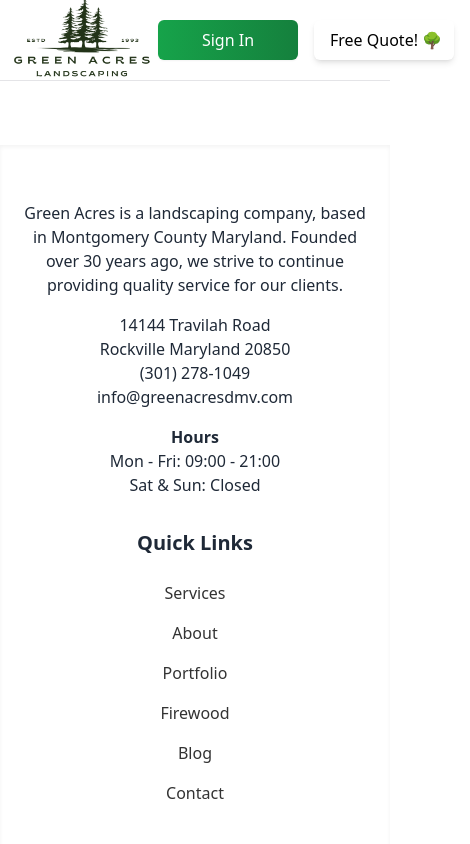
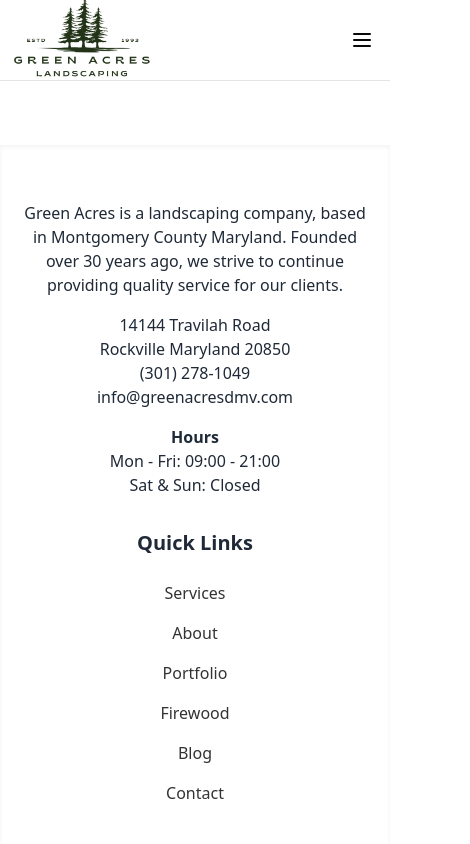
Before and after one commit to 0ETERATION1/greenacres, a Next.js app: page /firewood in a window 390 px wide. Shown: the top 844 px of the page, 470 px wide, since content can reach past the window. Built offline with nearby package versions, Linux system fonts and the light colour scheme.

Commit message:
hamburger menu on mobile

```diff
--- a/components/Navbar.tsx
+++ b/components/Navbar.tsx
@@ -1,5 +1,6 @@
 "use client";
 
+import { useState } from "react";
 import Link from "next/link";
 import { useScrollPosition } from "@/hooks/useScrollPosition";
 import { cn } from "@/lib/utils";
@@ -12,6 +13,11 @@
 
 export default function Navbar() {
   const { scrollPosition } = useScrollPosition();
+  const [isMobileMenuOpen, setIsMobileMenuOpen] = useState(false);
+
+  const toggleMobileMenu = () => {
+    setIsMobileMenuOpen(!isMobileMenuOpen);
+  };
 
   return (
     <div
@@ -37,7 +43,30 @@
             </NavigationMenu>
           </div>
 
-          {/* Center: Navigation Links */}
+          {/* Hamburger Menu Button (visible only on mobile) */}
+          <button
+            onClick={toggleMobileMenu}
+            className="md:hidden p-2"
+            aria-label="Toggle menu"
+          >
+            <svg
+              className="w-6 h-6"
+              fill="none"
+              strokeLinecap="round"
+              strokeLinejoin="round"
+              strokeWidth="2"
+              viewBox="0 0 24 24"
+              stroke="currentColor"
+            >
+              {isMobileMenuOpen ? (
+                <path d="M6 18L18 6M6 6l12 12" />
+              ) : (
+                <path d="M4 6h16M4 12h16M4 18h16" />
+              )}
+            </svg>
+          </button>
+
+          {/* Desktop Navigation */}
           <NavigationMenu className="hidden md:flex flex-1 justify-center">
             <NavigationMenuList className="flex items-center space-x-6">
               <NavigationMenuItem>
@@ -49,7 +78,7 @@
               </NavigationMenuItem>
 
               <NavigationMenuItem>
-                <Link href="/about" legacyBehavior passHref>
+                <Link href="/" legacyBehavior passHref>
                   <NavigationMenuLink className="nav-link">
                     About
                   </NavigationMenuLink>
@@ -90,8 +119,8 @@
             </NavigationMenuList>
           </NavigationMenu>
 
-          {/* Right: Contact Buttons */}
-          <div className="flex items-center gap-4 pr-4">
+          {/* Right: Contact Buttons (hidden on mobile) */}
+          <div className="hidden md:flex items-center gap-4 pr-4">
             <Link
               href="https://secure.copilotcrm.com/client/login/portal/423"
               className="
@@ -132,6 +161,66 @@
             </Link>
           </div>
         </div>
+
+        {/* Mobile Menu */}
+        {isMobileMenuOpen && (
+          <div className="md:hidden">
+            <div className="px-2 pt-2 pb-3 space-y-1 bg-white border-t">
+              <Link
+                href="/services"
+                className="block px-3 py-2 rounded-md text-base font-medium hover:bg-gray-50"
+              >
+                Services
+              </Link>
+              <Link
+                href="/about"
+                className="block px-3 py-2 rounded-md text-base font-medium hover:bg-gray-50"
+              >
+                About
+              </Link>
+              <Link
+                href="/portfolio"
+                className="block px-3 py-2 rounded-md text-base font-medium hover:bg-gray-50"
+              >
+                Portfolio
+              </Link>
+              <Link
+                href="/firewood"
+                className="block px-3 py-2 rounded-md text-base font-medium hover:bg-gray-50"
+              >
+                Firewood
+              </Link>
+              <Link
+                href="/blog"
+                className="block px-3 py-2 rounded-md text-base font-medium hover:bg-gray-50"
+              >
+                Blog
+              </Link>
+              <Link
+                href="/quotePage"
+                className="block px-3 py-2 rounded-md text-base font-medium hover:bg-gray-50"
+              >
+                Contact
+              </Link>
+
+              {/* Mobile Contact Buttons */}
+              <div className="mt-4 space-y-2">
+                <Link
+                  href="https://secure.copilotcrm.com/client/login/portal/423"
+                  className="block w-full px-4 py-2 text-center bg-gradient-to-r from-green-600 to-green-700 text-white rounded-md"
+                >
+                  Sign In
+                </Link>
+                <Link
+                  href="/quotePage"
+                  className="block w-full px-4 py-2 text-center bg-white text-black rounded-md shadow-md"
+                >
+                  Free Quote! 🌳
+                </Link>
+              </div>
+            </div>
+          </div>
+        )}
       </div>
     </div>
   );
```
